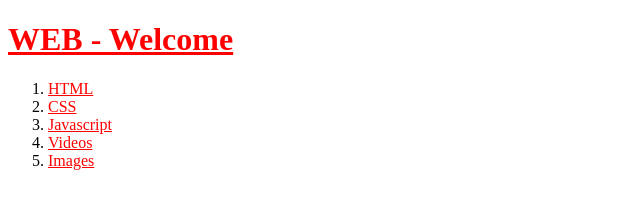
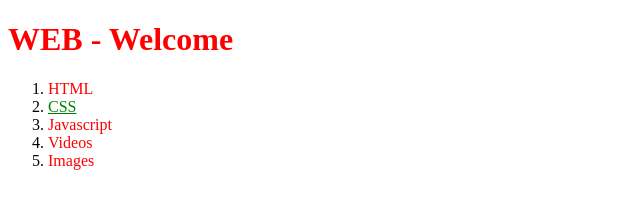
Before and after one commit to anansu/web1again, a plain HTML site: page about_CSS.html in a window 1280 px wide. Shown: the whole page, without its empty margins (0-640 px from the left). Drawn offline with Linux system fonts and the light colour scheme.

Commit message:
Update about_CSS.html

```diff
--- a/about_CSS.html
+++ b/about_CSS.html
@@ -20,6 +20,7 @@
     a
     {
       color:red;
+      text-decoration: none;
     }
   </style>
   <!--CSS끝-->
@@ -33,7 +34,7 @@
 
 <ol>
   <li><a href="about_HTML.html">HTML</a></li>
-  <li><a href="about_CSS.html">CSS</a></li>
+  <li><a href="about_CSS.html" style="color:green; text-decoration:underline">CSS</a></li>
   <li><a href="about_Javascript.html">Javascript</a></li>
   <li><a href="video.html">Videos</a></li>
   <li><a href="image.html">Images</a></li>
```
